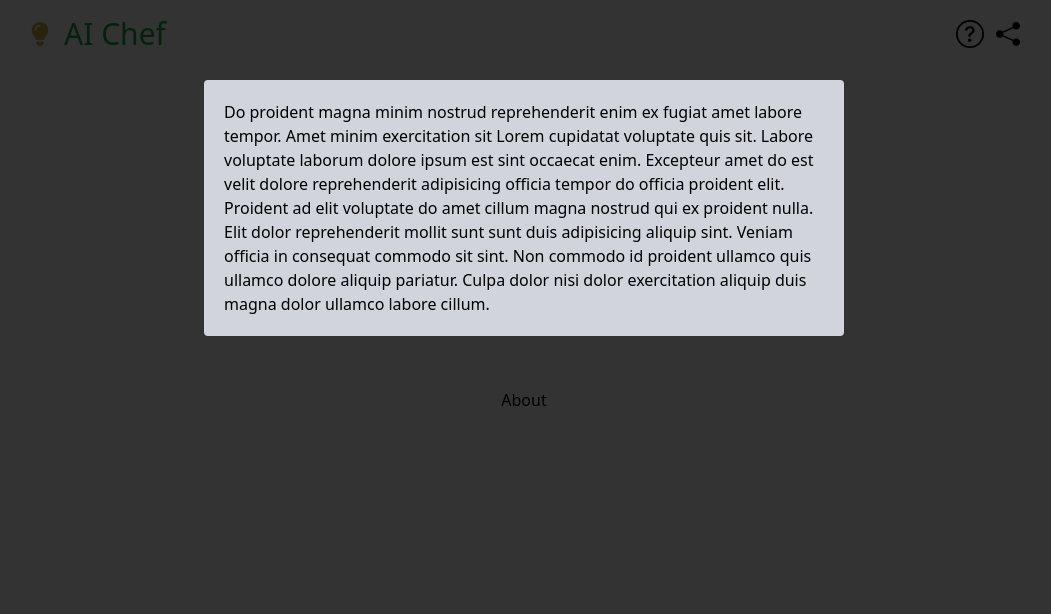
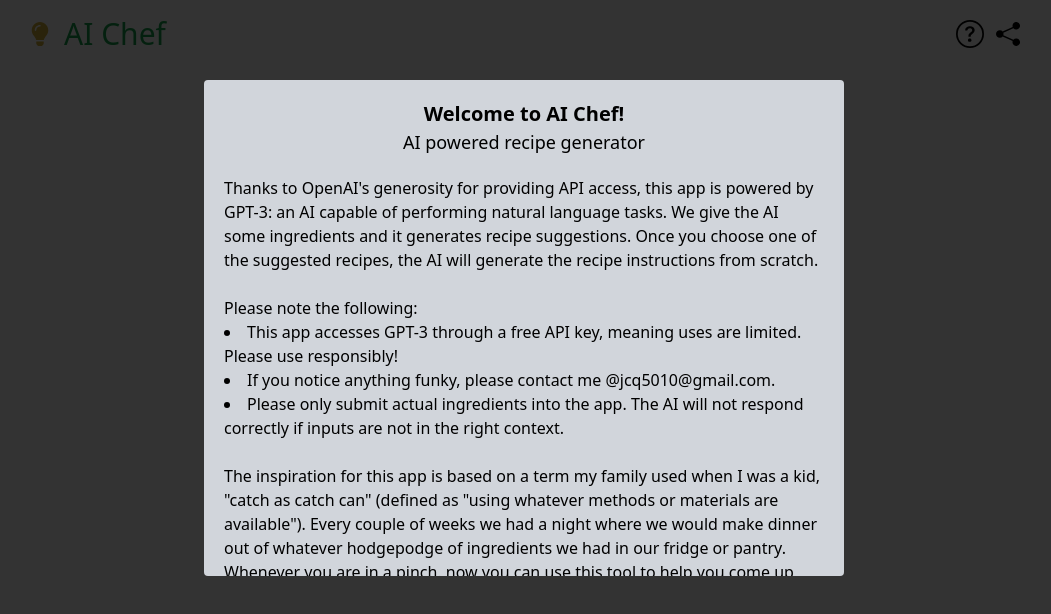
Before and after one commit to jeremiah-quill/Brainfood, a React (Create React App) app: page /about in a window 1280 px wide. Both pictures are taken after a click on the button 1086 px from the left and 34 px from the top of the page. Shown: the top 614 px of the page, without its empty margins (116-1167 px from the left). Built offline with nearby package versions, Linux system fonts and the light colour scheme.

Commit message:
added content to info modal

```diff
--- a/src/components/InfoModal/InfoModal.js
+++ b/src/components/InfoModal/InfoModal.js
@@ -1,19 +1,49 @@
 import React from "react";
+import Button from "../Button";
 
 const InfoModal = ({ closeModal }) => {
   return (
     <>
       <div onClick={closeModal} className="fixed inset-0 z-10 bg-black opacity-80" />
-      <div className="fixed rounded left-0 top-20 right-0 bottom-auto m-auto max-w-screen-sm z-20 bg-gray-300">
-        <div className="p-5">
-          Do proident magna minim nostrud reprehenderit enim ex fugiat amet labore tempor. Amet
-          minim exercitation sit Lorem cupidatat voluptate quis sit. Labore voluptate laborum dolore
-          ipsum est sint occaecat enim. Excepteur amet do est velit dolore reprehenderit adipisicing
-          officia tempor do officia proident elit. Proident ad elit voluptate do amet cillum magna
-          nostrud qui ex proident nulla. Elit dolor reprehenderit mollit sunt sunt duis adipisicing
-          aliquip sint. Veniam officia in consequat commodo sit sint. Non commodo id proident
-          ullamco quis ullamco dolore aliquip pariatur. Culpa dolor nisi dolor exercitation aliquip
-          duis magna dolor ullamco labore cillum.
+      <div className="fixed rounded left-0 top-20 right-0 bottom-56 m-auto max-w-screen-sm z-20 bg-gray-300 overflow-y-scroll">
+        <div className="p-5 flex flex-col">
+          <div className="m-auto text-center">
+            <h2 className="text-xl font-bold">Welcome to AI Chef!</h2>
+            <h3 className="text-lg">AI powered recipe generator</h3>
+          </div>
+          <div className="my-5">
+            <p>
+              Thanks to OpenAI's generosity for providing API access, this app is powered by GPT-3:
+              an AI capable of performing natural language tasks. We give the AI some ingredients
+              and it generates recipe suggestions. Once you choose one of the suggested recipes, the
+              AI will generate the recipe instructions from scratch.
+            </p>
+            <br></br>
+            <div>
+              <h4>Please note the following:</h4>
+              <ol className="list-disc list-inside">
+                <li>
+                  This app accesses GPT-3 through a free API key, meaning uses are limited. Please
+                  use responsibly!
+                </li>
+                <li>If you notice anything funky, please contact me @jcq5010@gmail.com.</li>
+                <li>
+                  Please only submit actual ingredients into the app. The AI will not respond
+                  correctly if inputs are not in the right context.
+                </li>
+              </ol>
+            </div>
+            <br></br>
+            <p>
+              The inspiration for this app is based on a term my family used when I was a kid,
+              "catch as catch can" (defined as "using whatever methods or materials are available").
+              Every couple of weeks we had a night where we would make dinner out of whatever
+              hodgepodge of ingredients we had in our fridge or pantry. Whenever you are in a pinch,
+              now you can use this tool to help you come up with AI generated recipes. You'd be
+              surprised with what you can make on a catch as catch can night!
+            </p>
+          </div>
+          <Button onClick={closeModal} uniqueClassNames="bg-green-500 m-auto" text="Let's go!" />
         </div>
       </div>
     </>
--- a/src/index.css
+++ b/src/index.css
@@ -2,6 +2,9 @@
 @tailwind components;
 @tailwind utilities;
 
-#root, html, body {
+#root,
+html,
+body {
   height: 100vh;
+  /* overflow-y: scroll; */
 }
```
